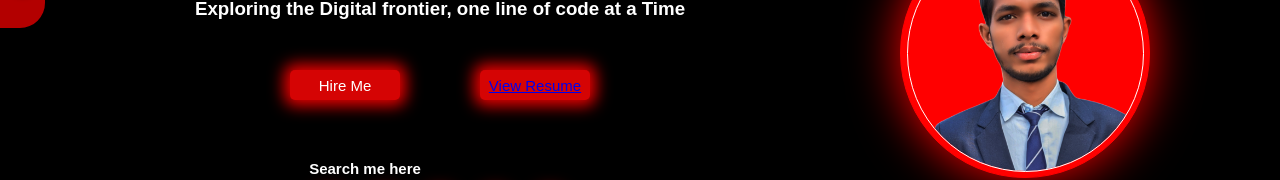
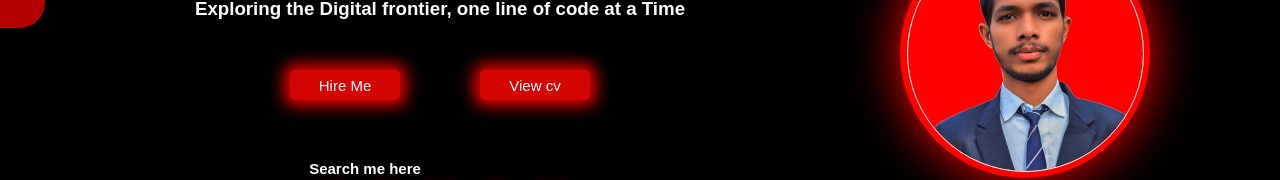
Before and after one commit to indrajeet-mrj/my-portfolio, a plain HTML site: page index.html in a window 1280 px wide. Shown: the part 372-552 px from the top of the page. Drawn offline with Linux system fonts and the light colour scheme.

Commit message:
Update index.html

```diff
--- a/index.html
+++ b/index.html
@@ -28,7 +28,7 @@
                 <h3>Exploring the Digital frontier, one line of code at a Time</h3>
                 <div class="cv">
                     <button>Hire Me</button>
-                    <button><a href="Resume-Template">View Resume</a></button>
+                    <button>View cv</button>
                 </div>
                  <h1 id="social">Search me here</h1>
                 <div class="social">
```
